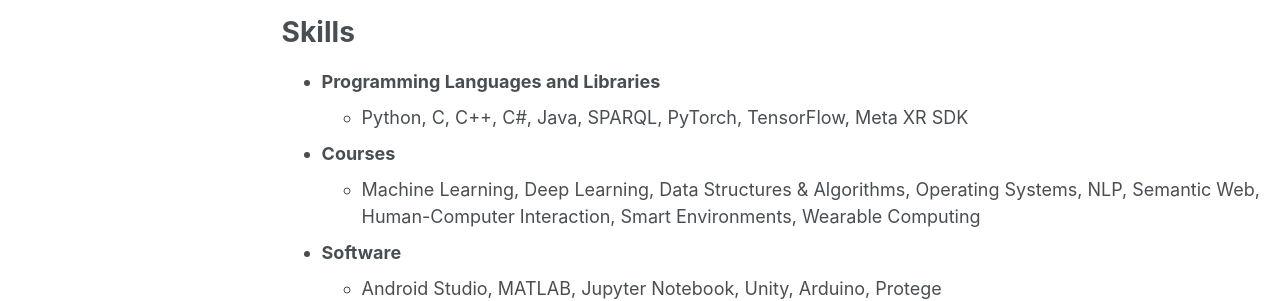
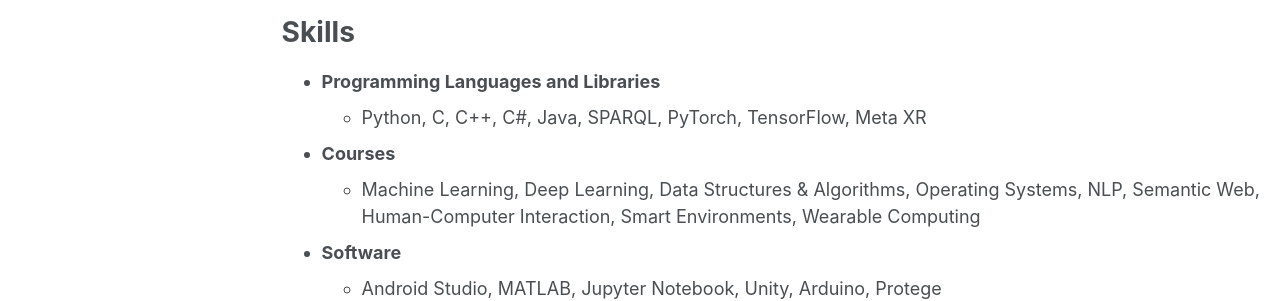
Before and after one commit to Boysle/boysle.github.io, a Jekyll site: the page built from _pages/cv.md, in a window 1280 px wide and 900 px high, scrolled down 698 px. Shown: the part 173-474 px from the top of the window. Built offline with Jekyll 4.4.1, drawn with Linux system fonts in a browser that asks for light colours.

Commit message:
Update cv.md

```diff
--- a/_pages/cv.md
+++ b/_pages/cv.md
@@ -37,7 +37,7 @@ produced materials are distributed to organizations such as NASA and Airbus.
 Skills
 ======
 * **Programming Languages and Libraries**
-  * Python, C, C++, C#, Java, SPARQL, PyTorch, TensorFlow, Meta XR SDK
+  * Python, C, C++, C#, Java, SPARQL, PyTorch, TensorFlow, Meta XR
 * **Courses**
   * Machine Learning, Deep Learning, Data Structures & Algorithms, Operating Systems, NLP, Semantic Web, Human-Computer Interaction, Smart Environments, Wearable Computing
 * **Software**
```
